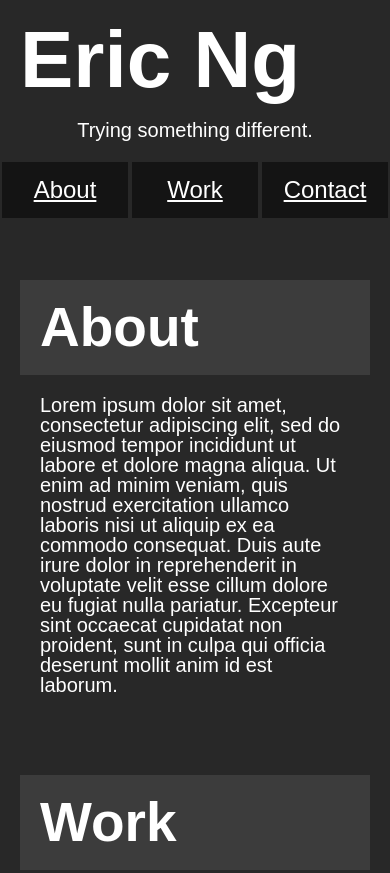
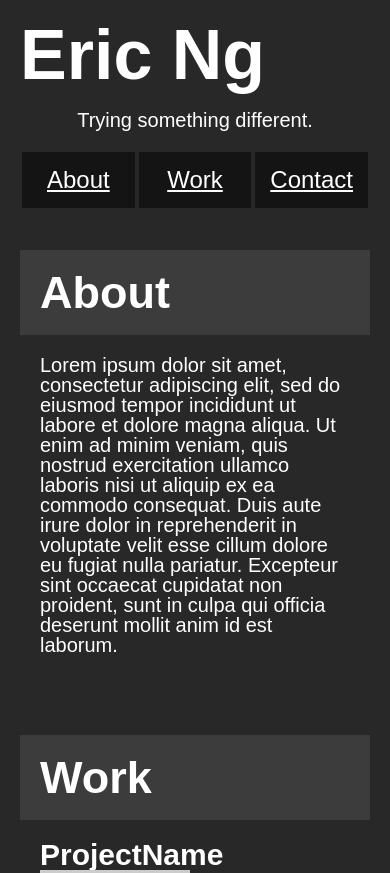
Before and after one commit to EricNg314/Simple_Portfolio, a plain HTML site: page index.html in a window 390 px wide. Shown: the top 873 px of the page. Drawn offline with Linux system fonts and the light colour scheme; placeholder pictures from the web are drawn by us.

Commit message:
Relocating Nav to header with new styles.

```diff
--- a/assets/css/style.css
+++ b/assets/css/style.css
@@ -22,15 +22,15 @@ header {
 }
 
 h1 {
-  font-size: 400%;
+  font-size: 350%;
 }
 
 h2 {
-  font-size: 275%;
+  font-size: 225%;
 }
 
 h3 {
-  font-size: 200%;
+  font-size: 150%;
 }
 
 header {
@@ -39,25 +39,25 @@ header {
 }
 
 nav {
-  width: 15%;
+  /* width: 15%; */
 }
 
 nav ul {
   display: flex;
-  flex-direction: column;
 }
 
 .header-text {
- flex: 1;
- text-align: center;
+  flex: 1;
+  text-align: center;
 }
 
 .nav-li {
-  height: 2.5rem;
+  height: 3.5rem;
 }
 
 .nav-li a {
-  padding-left: 1rem;
+  font-size: 140%;
+  padding: 1rem 1rem;
   display: flex;
   align-items: center;
   height: 100%;
@@ -88,7 +88,7 @@ nav ul {
 
 .main-container {
   max-width: 1200px;
-  margin: 0 auto;
+  margin: 1rem auto 0rem auto;
   width: 75%;
   padding: 0rem 2rem 2rem 2rem;
 }
@@ -118,11 +118,10 @@ nav ul {
   }
 
   nav {
-    position: absolute;
-    top: 0;
+   margin-top: 1rem;
     width: 100%;
     max-width: unset;
-    height: 2rem;
+    /* height: 2rem; */
     /* display: flex; */
   }
   nav ul {
@@ -132,8 +131,8 @@ nav ul {
     height: 3rem;
   }
 
-  .header-text{
-   padding-top: 1rem;
+  .header-text {
+    padding-top: 1rem;
   }
 
   .nav-li {
@@ -141,18 +140,22 @@ nav ul {
     height: unset;
     margin-left: unset;
   }
-  .nav-li * {
-    font-size: 120%;
-  }
+  /* .nav-li * {
+    font-size: 100%;
+  } */
 
   .nav-li a {
+   font-size: 120%;
     justify-content: center;
-    padding-left: unset;
+    padding: unset;
   }
 
   .main-container {
-    margin-top: 3rem;
+    margin-top: 0rem;
     width: 100%;
     padding: 0rem 1rem 2rem 1rem;
   }
+  .section:nth-of-type(1) {
+    margin-top: 1rem;
+  }
 }
--- a/index.html
+++ b/index.html
@@ -15,15 +15,15 @@
   <header class="color-secondary">
     <h1>Eric Ng</h1>
     <p class="header-text">Trying something different.</p>
-  </header>
-  <div class="page-container color-primary">
-    <nav class="">
+    <nav class="color-primary">
       <ul>
         <li class="nav-li"><a href="#about" aria-label="Jump to About section">About</a></li>
         <li class="nav-li"><a href="#work" aria-label="Jump to Work section">Work</a></li>
         <li class="nav-li"><a href="#contact" aria-label="Jump to Contact section">Contact</a></li>
       </ul>
     </nav>
+  </header>
+  <div class="page-container color-primary">
     <main class="main-container color-secondary">
       <section id="about" class="section">
         <h2 class="section-header color-tertiary">About</h2>
```
